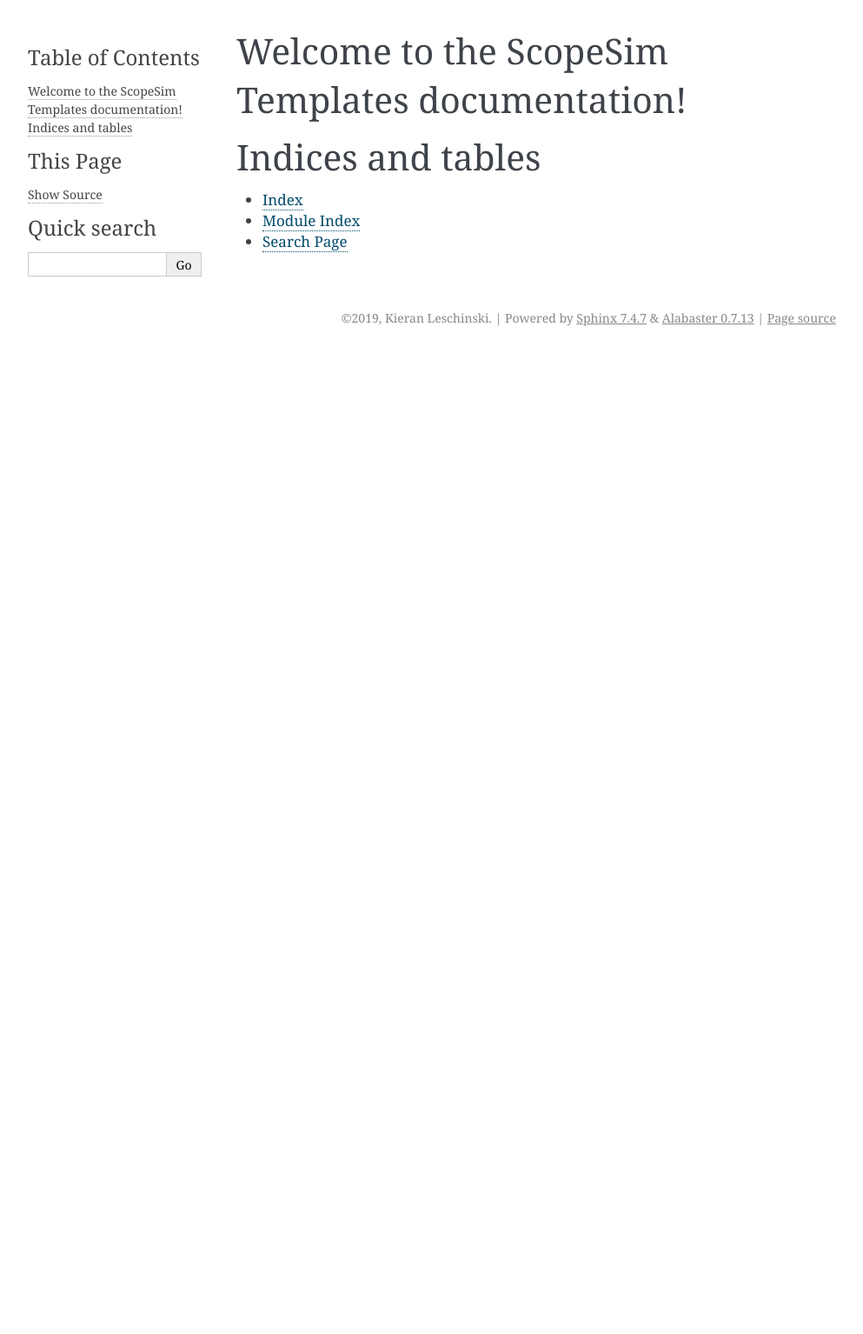
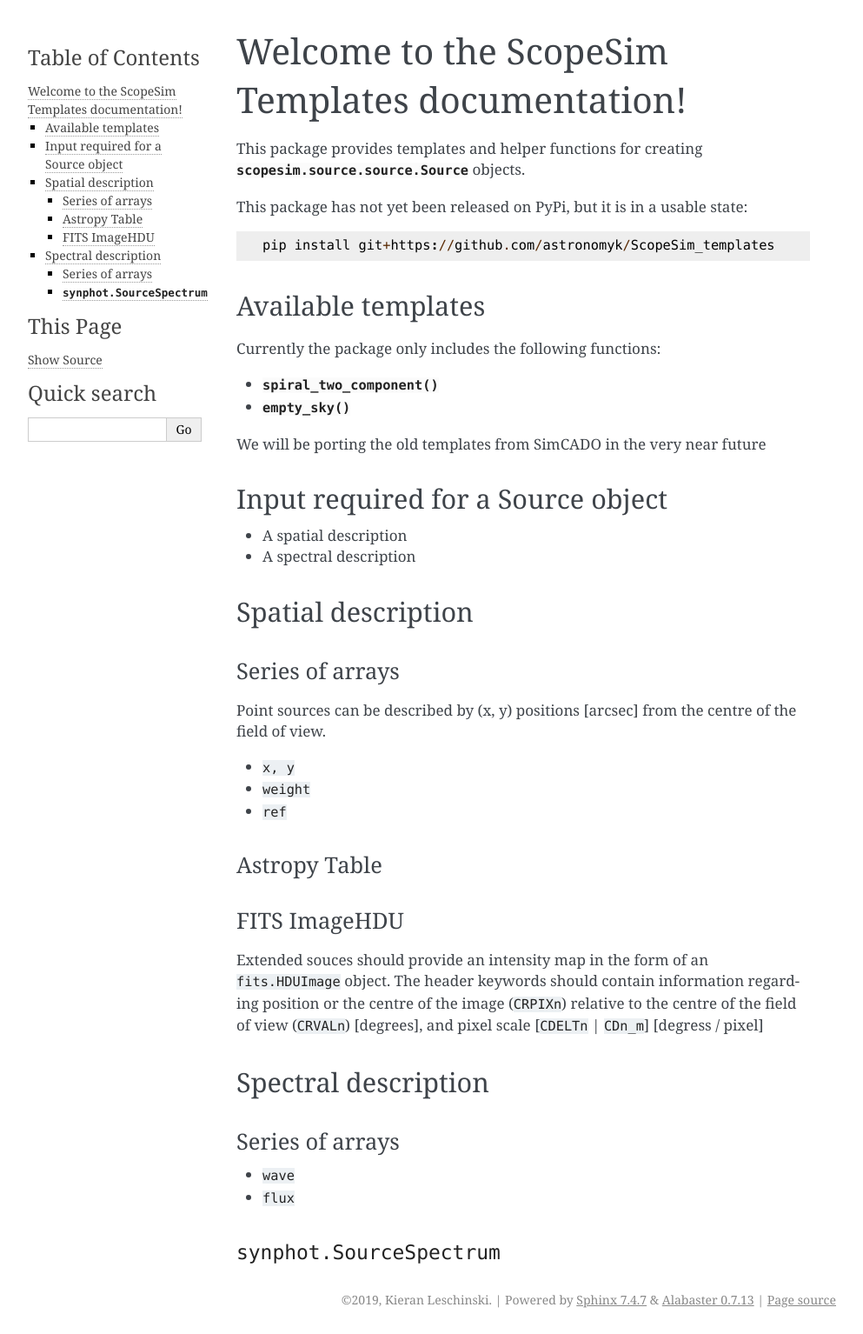
Before and after one commit to AstarVienna/ScopeSim_Templates, a Sphinx documentation site: the page built from docs/source/index.rst, in a window 1280 px wide. Shown: the whole page at 87% size, without its empty margins (148-1141 px from the left). Built offline with Sphinx 7.4.7, drawn with Linux system fonts in a browser that asks for light colours; before the commit the page ends 900 px from its top, so only the background shows below that.

Commit message:
updated front page, finished spiral_two_component

```diff
--- a/docs/source/index.rst
+++ b/docs/source/index.rst
@@ -6,15 +6,65 @@
 Welcome to the ScopeSim Templates documentation!
 ================================================
 
-.. toctree::
-   :maxdepth: 2
-   :caption: Contents:
+This package provides templates and helper functions for creating
+:class:`scopesim.source.source.Source` objects.
+
+This package has not yet been released on PyPi, but it is in a usable state::
+
+   pip install git+https://github.com/astronomyk/ScopeSim_templates
+
+Available templates
+-------------------
+
+Currently the package only includes the following functions:
+
+* :func:`spiral_two_component`
+* :func:`empty_sky`
+
+We will be porting the old templates from SimCADO in the very near future
+
+
+Input required for a Source object
+----------------------------------
+
+* A spatial description
+* A spectral description
+
+Spatial description
+-------------------
+
+Series of arrays
+++++++++++++++++
+Point sources can be described by (x, y) positions [arcsec] from the
+centre of the field of view.
+
+* ``x, y``
+* ``weight``
+* ``ref``
+
+
+Astropy Table
++++++++++++++
+
+
+FITS ImageHDU
++++++++++++++
+Extended souces should provide an intensity map in the form of an
+``fits.HDUImage`` object. The header keywords should contain information
+regarding position or the centre of the image (``CRPIXn``) relative to the
+centre of the field of view (``CRVALn``) [degrees], and pixel scale
+[``CDELTn`` | ``CDn_m``] [degress / pixel]
 
 
 
-Indices and tables
-==================
+Spectral description
+--------------------
 
-* :ref:`genindex`
-* :ref:`modindex`
-* :ref:`search`
+Series of arrays
+++++++++++++++++
+* ``wave``
+* ``flux``
+
+
+``synphot.SourceSpectrum``
+++++++++++++++++++++++++++
```
Also changed, not shown: 3 other files.
